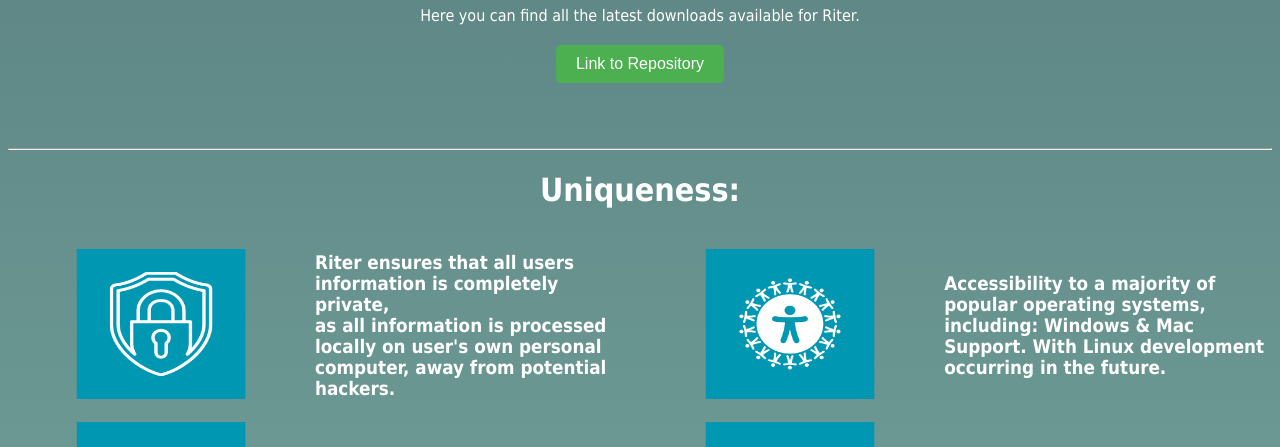
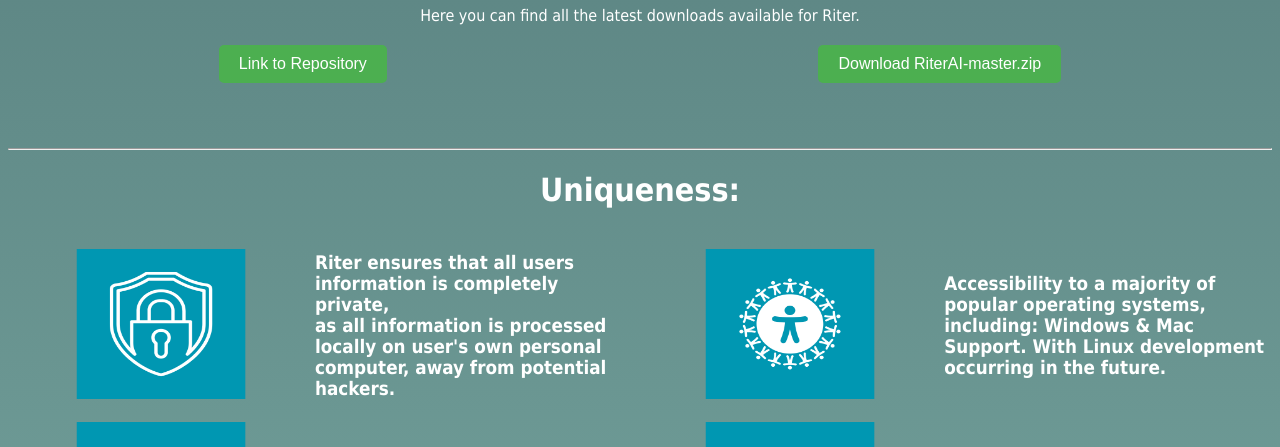
Before and after one commit to kashsuks/riter-ai, a plain HTML site: page index.html in a window 1280 px wide. Shown: the part 653-1100 px from the top of the page. Drawn offline with Linux system fonts and the light colour scheme.

Commit message:
added download

```diff
--- a/index.html
+++ b/index.html
@@ -66,7 +66,13 @@
 </div>
 
 <div class="button-container">
+  <!-- Repository Link Button -->
   <button class="btn" onclick="window.location.href='https://github.com/kashsuks/RiterAI';">Link to Repository</button>
+
+  <!-- Download Button for RiterAI-master.zip -->
+  <a href="https://github.com/kashsuks/riter-ai/RiterAI-master.zip" download="RiterAI-master.zip">
+    <button class="btn">Download RiterAI-master.zip</button>
+  </a>
 </div>
 
   <br><br><br><hr>
@@ -88,8 +94,8 @@
       <td>
         <h3>Accessibility to a majority of popular operating systems, including: Windows & Mac Support. With Linux development occurring in the future.</h3>
       </td>
-      </tr>
-      <tr>
+    </tr>
+    <tr>
       <td>
         <img src="4.png" width="300" height="150">
       </td>
@@ -104,7 +110,6 @@
       </td>
     </tr>
   </table>
-
 
   <br><br><br><hr>
   <div id="team">
```
Also changed, not shown: 1 other file.
